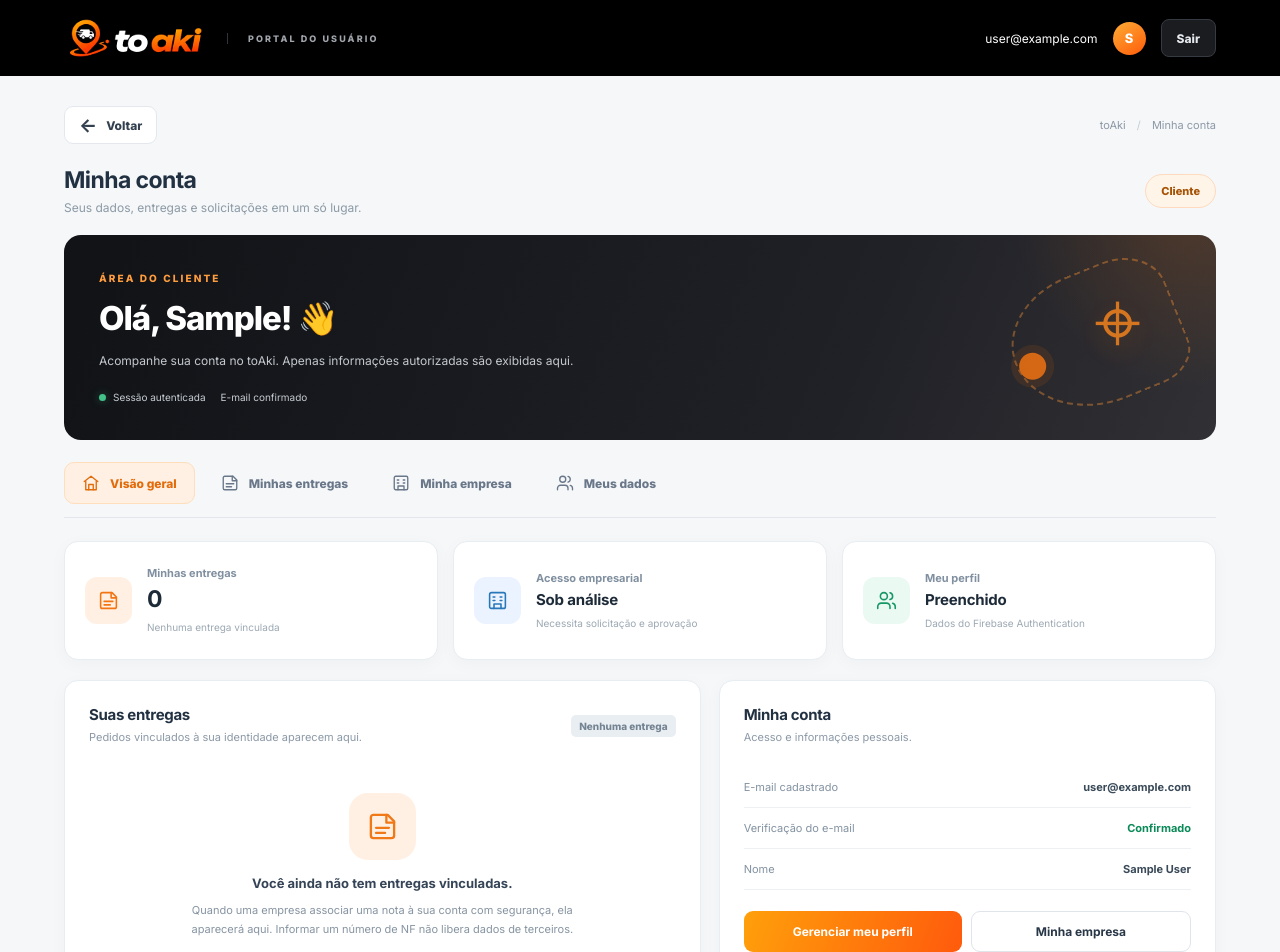
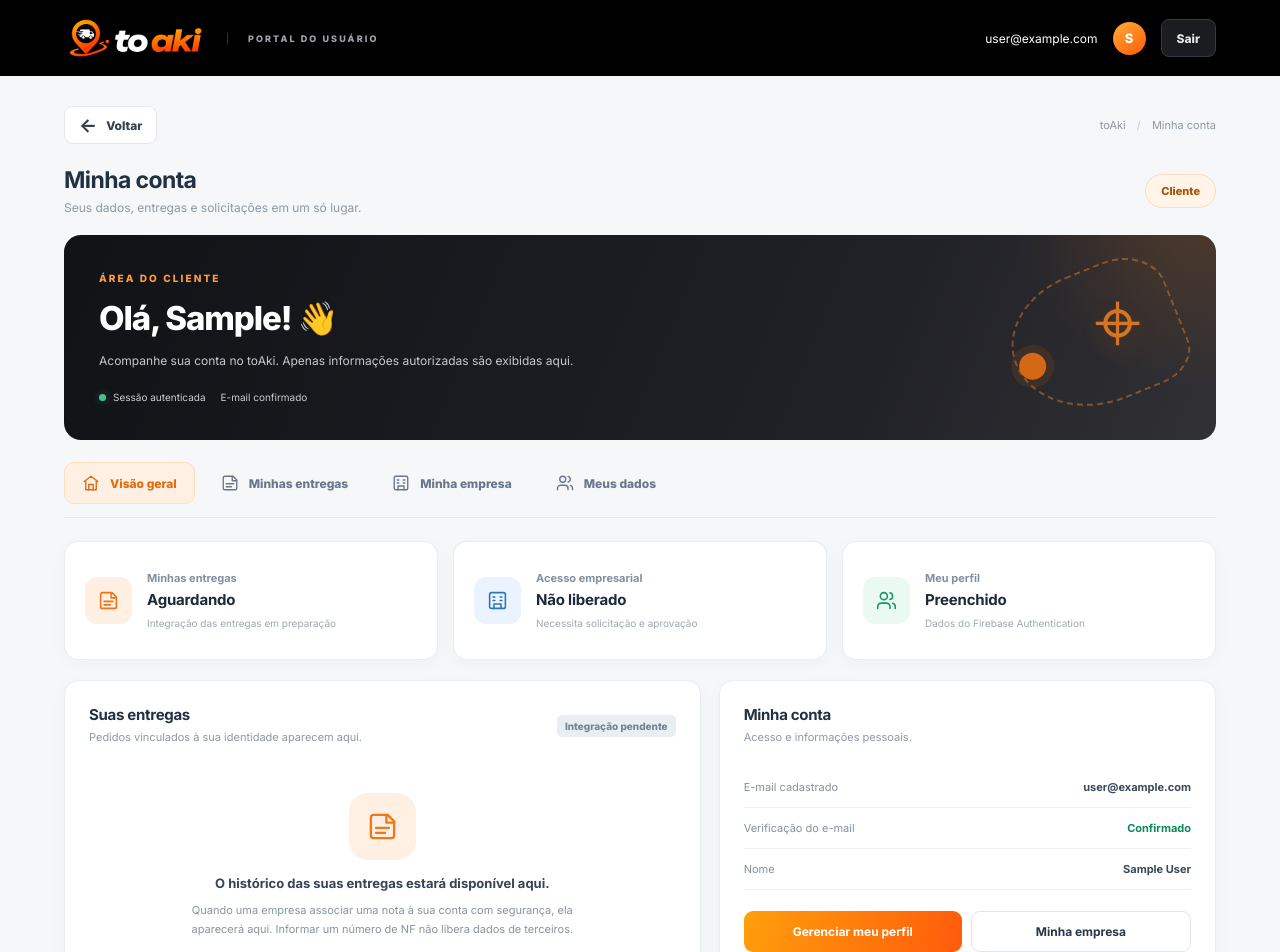
Before and after one commit to perin-dv/ToAki, a React (Vite) app: page /cliente in a window 1280 px wide. Shown: the top 952 px of the page. Built offline with nearby package versions, Linux system fonts and the light colour scheme; no server answers; sample sign-in values are in the browser's storage.

Commit message:
fix(account): never imply zero deliveries or active pending approval before backend sync

```diff
--- a/src/pages/PrivatePages.tsx
+++ b/src/pages/PrivatePages.tsx
@@ -69,14 +69,14 @@ export function CustomerPage() {
     </nav>
     {aba==="inicio"&&<div className="account-content">
       <div className="account-summary">
-        <article className="account-summary-card"><div className="account-summary-icon orange"><MenuIcon name="entregas" size={21}/></div><div><span>Minhas entregas</span><strong>0</strong><small>Nenhuma entrega vinculada</small></div></article>
-        <article className="account-summary-card"><div className="account-summary-icon blue"><MenuIcon name="empresa" size={21}/></div><div><span>Acesso empresarial</span><strong className="account-summary-word">Sob análise</strong><small>Necessita solicitação e aprovação</small></div></article>
+        <article className="account-summary-card"><div className="account-summary-icon orange"><MenuIcon name="entregas" size={21}/></div><div><span>Minhas entregas</span><strong className="account-summary-word">Aguardando</strong><small>Integração das entregas em preparação</small></div></article>
+        <article className="account-summary-card"><div className="account-summary-icon blue"><MenuIcon name="empresa" size={21}/></div><div><span>Acesso empresarial</span><strong className="account-summary-word">Não liberado</strong><small>Necessita solicitação e aprovação</small></div></article>
         <article className="account-summary-card"><div className="account-summary-icon green"><MenuIcon name="clientes" size={21}/></div><div><span>Meu perfil</span><strong className="account-summary-word">{user?.displayName?"Preenchido":"Incompleto"}</strong><small>Dados do Firebase Authentication</small></div></article>
       </div>
       <div className="account-overview-grid">
         <section className="panel account-overview-panel">
-          <div className="account-section-heading"><div><h2>Suas entregas</h2><p>Pedidos vinculados à sua identidade aparecem aqui.</p></div><span className="pill muted">Nenhuma entrega</span></div>
-          <div className="account-empty"><span className="account-empty-icon"><MenuIcon name="entregas" size={31}/></span><strong>Você ainda não tem entregas vinculadas.</strong><p>Quando uma empresa associar uma nota à sua conta com segurança, ela aparecerá aqui. Informar um número de NF não libera dados de terceiros.</p><button type="button" className="secondary" onClick={()=>setAba("entregas")}>Ver minhas entregas</button></div>
+          <div className="account-section-heading"><div><h2>Suas entregas</h2><p>Pedidos vinculados à sua identidade aparecem aqui.</p></div><span className="pill muted">Integração pendente</span></div>
+          <div className="account-empty"><span className="account-empty-icon"><MenuIcon name="entregas" size={31}/></span><strong>O histórico das suas entregas estará disponível aqui.</strong><p>Quando uma empresa associar uma nota à sua conta com segurança, ela aparecerá aqui. Informar um número de NF não libera dados de terceiros.</p><button type="button" className="secondary" onClick={()=>setAba("entregas")}>Ver minhas entregas</button></div>
         </section>
         <section className="panel account-overview-panel">
           <div className="account-section-heading"><div><h2>Minha conta</h2><p>Acesso e informações pessoais.</p></div></div>
@@ -88,8 +88,8 @@ export function CustomerPage() {
       </div>
     </div>}
     {aba==="entregas"&&<section className="panel content-panel account-full-panel">
-      <div className="account-section-heading"><div><h2>Minhas entregas</h2><p>Consultas privadas, disponíveis após vínculo seguro com a empresa.</p></div><span className="pill muted">0 entregas</span></div>
-      <div className="account-empty"><span className="account-empty-icon"><MenuIcon name="entregas" size={32}/></span><strong>Não há entregas disponíveis para esta conta.</strong><p>Estamos preparando a conexão entre empresas e clientes. NFs de terceiros não são mostradas sem autorização.</p></div>
+      <div className="account-section-heading"><div><h2>Minhas entregas</h2><p>Consultas privadas, disponíveis após vínculo seguro com a empresa.</p></div><span className="pill muted">Integração pendente</span></div>
+      <div className="account-empty"><span className="account-empty-icon"><MenuIcon name="entregas" size={32}/></span><strong>A consulta das suas entregas ainda está sendo integrada.</strong><p>Estamos preparando a conexão entre empresas e clientes. NFs de terceiros não são mostradas sem autorização.</p></div>
     </section>}
     {aba==="perfil"&&<PerfilConta/>}
     {aba==="empresa"&&<div className="account-business">
```
